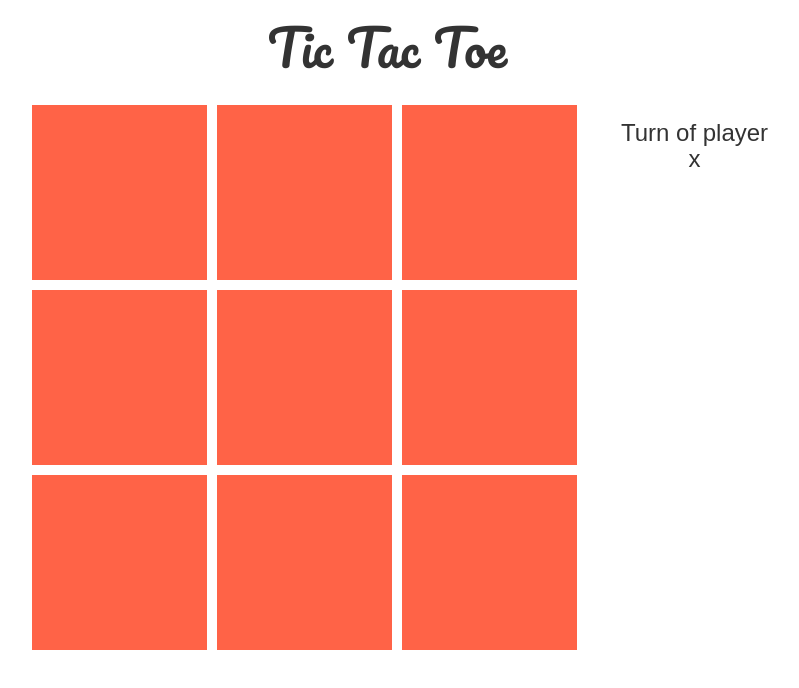
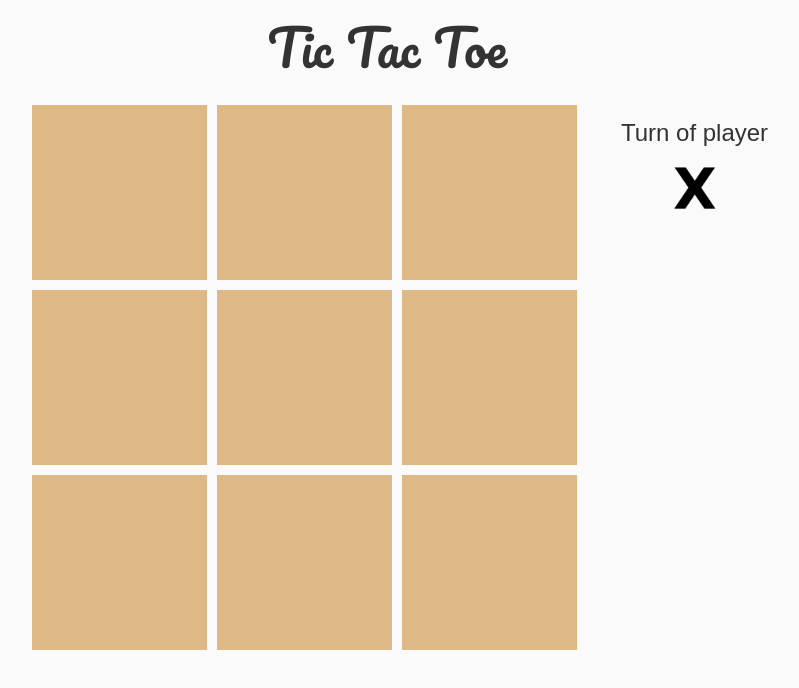
Before and after one commit to diedu89/tictactoe, a React (Create React App) app: page / in a window 1280 px wide. Both pictures are taken after a click on the button "Start!". Shown: the top 688 px of the page, without its empty margins (253-1052 px from the left). Built offline with nearby package versions, Linux system fonts and the light colour scheme.

Commit message:
Added player image to info box

```diff
--- a/src/App.css
+++ b/src/App.css
@@ -1,3 +1,7 @@
+body{
+  background: #fafafa;
+}
+
 .App {
 /*  margin: 0 auto;
   background: red;
@@ -95,7 +99,7 @@
 .front {
   z-index: 2;
   /* for firefox 31 */
-  background: tomato;
+  background: burlywood;
   transform: rotateY(0deg);
 }
 
@@ -108,9 +112,17 @@
 .x-player{
   background-image: url('images/sign-x.png');
   background-size: contain;
+  background-repeat: no-repeat;
 }
 
 .o-player{
   background-image: url('images/sign-o.png');
   background-size: contain;
+  background-repeat: no-repeat;
 }
+
+.current-player{
+  width: 40%;
+  padding-top: 40%;
+  margin: 0 auto;
+}
--- a/src/containers/info.jsx
+++ b/src/containers/info.jsx
@@ -11,7 +11,19 @@ class GameInfo extends Component{
 		if(winner.player === 'none')
 			return (<h2>It's a draw!!</h2>);
 
-		return (<h2>Congrats player {winner.player}, You WON!!! </h2>);
+		return (
+			<div>
+				<h2>Congrats player</h2>
+				<div className={this.getClassName(winner.player)}></div>
+				<h2>You WON!!!</h2>
+			</div>
+		);
+	}
+
+	getClassName(player){
+		console.log(player);
+		return "current-player " +
+			((player === '0') ? "o-player" : "x-player");
 	}
 
 	render(){
@@ -19,7 +31,12 @@ class GameInfo extends Component{
 
 		const { winner, player, playAgain, configure } = this.props;
 		if(!winner)
-			return (<h3>Turn of player {player}</h3>);
+			return (
+				<div>
+					<h3>Turn of player</h3>
+					<div className={this.getClassName(player)}></div>
+				</div>
+			);
 
 		return (
 	    <div>
```
